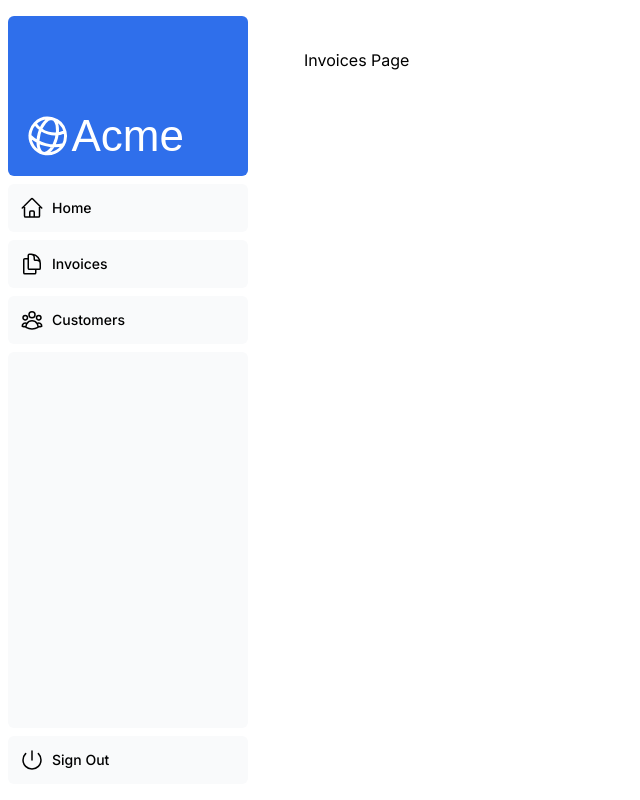
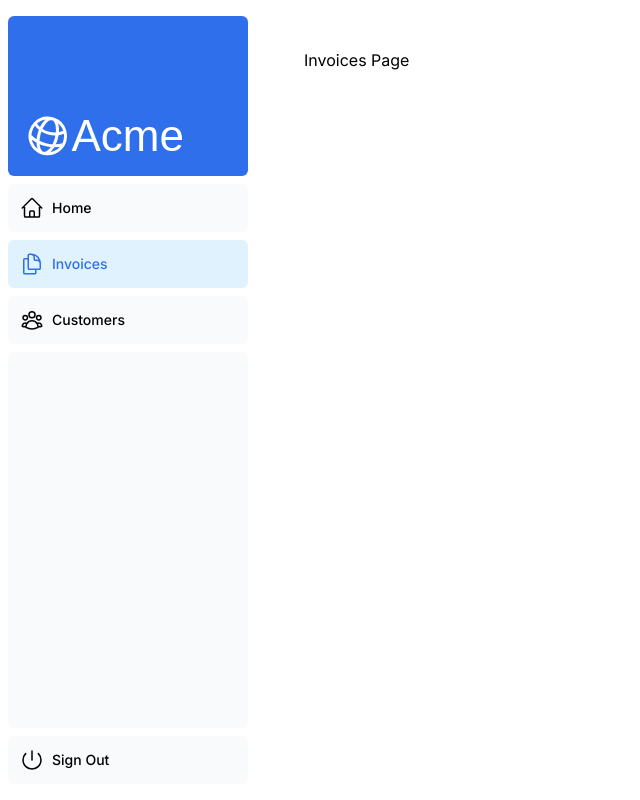
Before and after one commit to joaquinvaldezzz/nextjs-dashboard, a Next.js app: page /dashboard/invoices in a window 1280 px wide. Shown: the whole page, without its empty margins (0-640 px from the left). Built offline with nearby package versions, Linux system fonts and the light colour scheme; a web font is replaced by a local one.

Commit message:
feat: add conditional styles based on active state

```diff
--- a/app/ui/dashboard/nav-links.tsx
+++ b/app/ui/dashboard/nav-links.tsx
@@ -1,4 +1,9 @@
+"use client";
+
+import Link from "next/link";
+import { usePathname } from "next/navigation";
 import { DocumentDuplicateIcon, HomeIcon, UserGroupIcon } from "@heroicons/react/24/outline";
+import clsx from "clsx";
 
 // Map of links to display in the side navigation.
 // Depending on the size of the application, this would be stored in a database.
@@ -13,19 +18,26 @@
 ];
 
 export default function NavLinks() {
+  const pathname = usePathname();
+
   return (
     <>
       {links.map((link) => {
         const LinkIcon = link.icon;
         return (
-          <a
-            className="flex h-[48px] grow items-center justify-center gap-2 rounded-md bg-gray-50 p-3 text-sm font-medium hover:bg-sky-100 hover:text-blue-600 md:flex-none md:justify-start md:p-2 md:px-3"
+          <Link
+            className={clsx(
+              "flex h-[48px] grow items-center justify-center gap-2 rounded-md bg-gray-50 p-3 text-sm font-medium hover:bg-sky-100 hover:text-blue-600 md:flex-none md:justify-start md:p-2 md:px-3",
+              {
+                "bg-sky-100 text-blue-600": pathname === link.href,
+              },
+            )}
             href={link.href}
             key={link.name}
           >
             <LinkIcon className="w-6" />
             <p className="hidden md:block">{link.name}</p>
-          </a>
+          </Link>
         );
       })}
     </>
```
